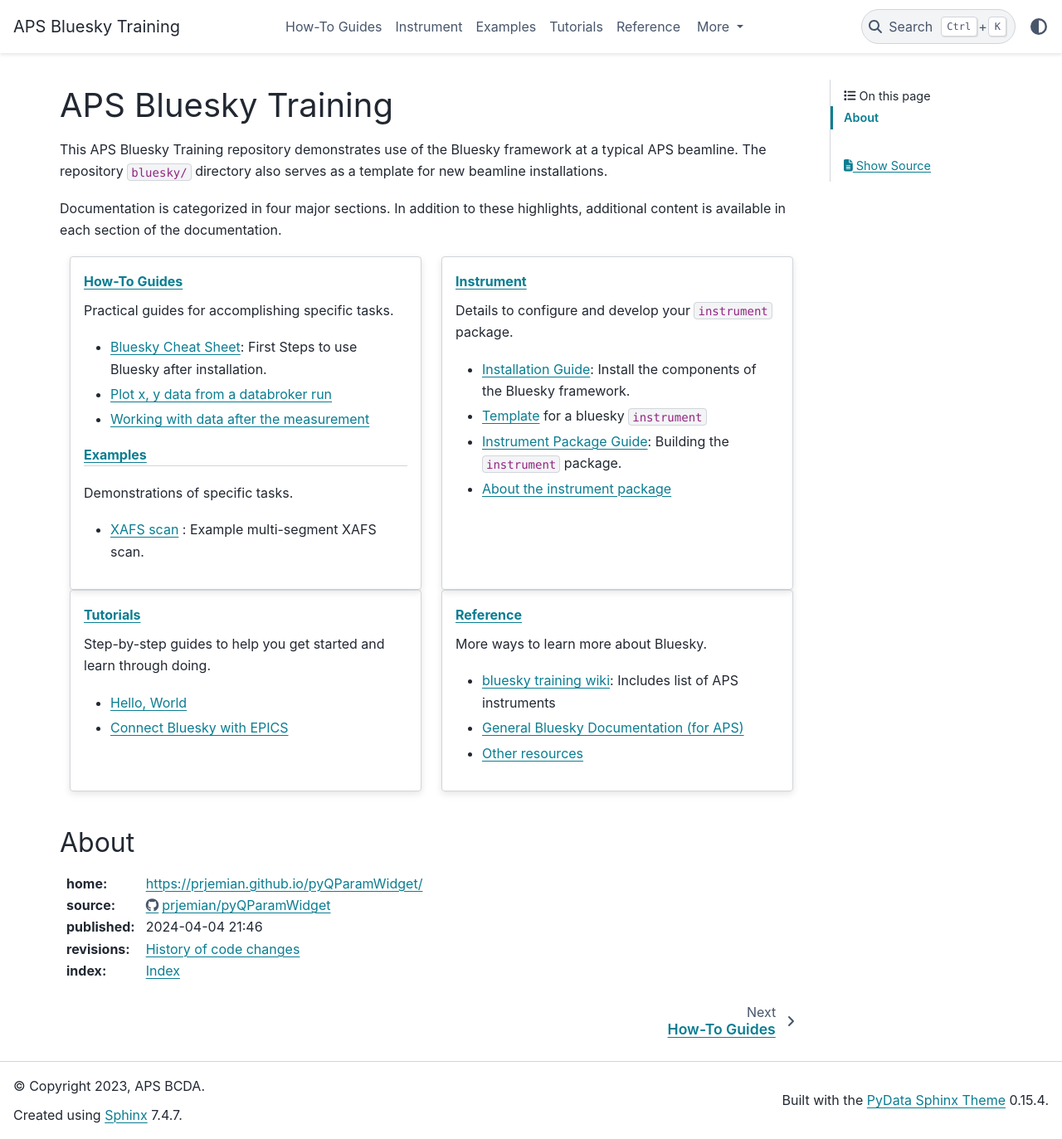
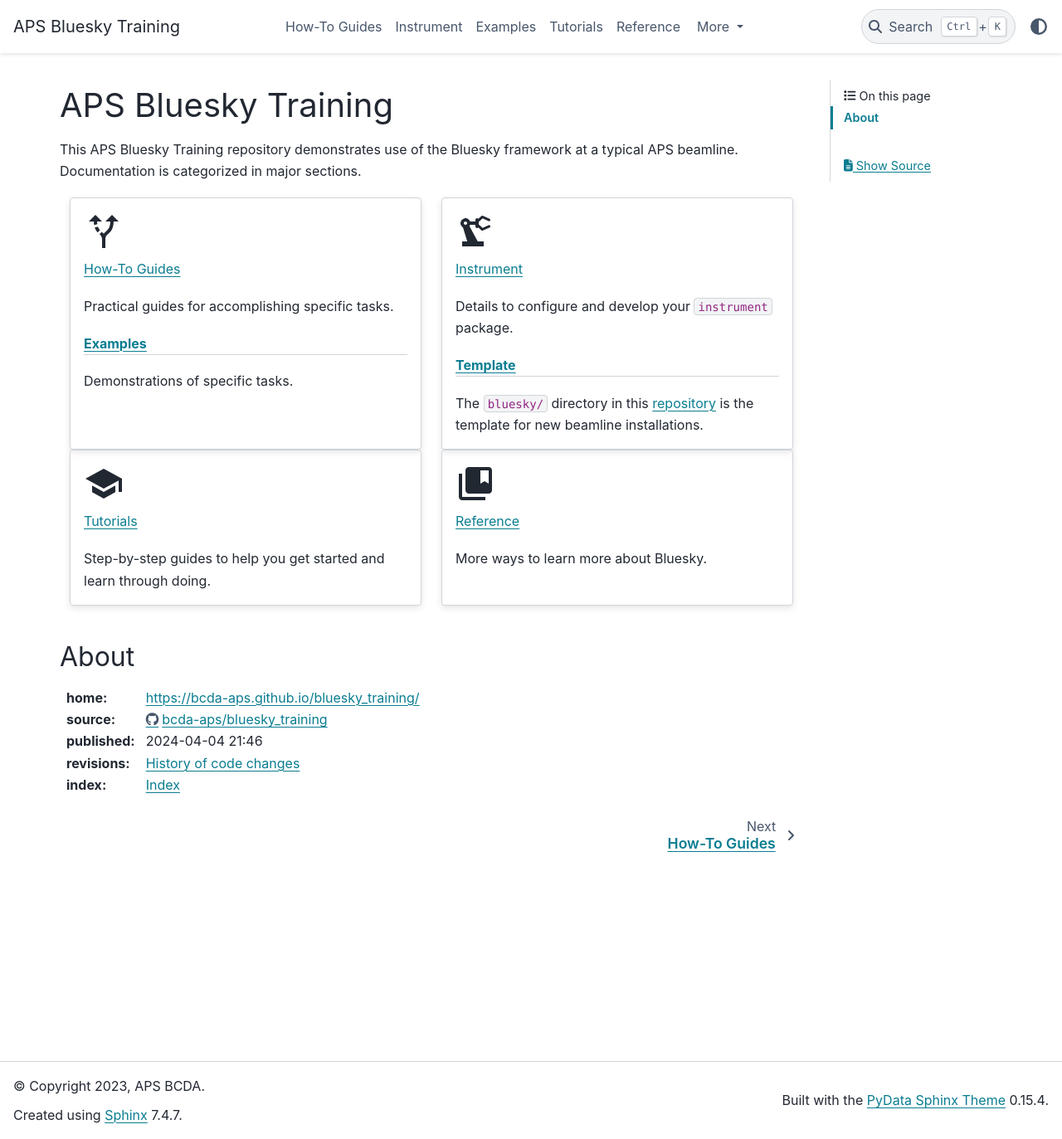
Before and after one commit to BCDA-APS/bluesky_training, a Sphinx documentation site: the page built from docs/source/index.rst, in a window 1280 px wide and 1373 px high. Shown: the whole window at 83% size. Built offline with Sphinx 7.4.7 and the PyData theme 0.15.4, drawn with Linux system fonts in a browser that asks for light colours.

Commit message:
DOC lighten further, add icons

```diff
--- a/docs/source/index.rst
+++ b/docs/source/index.rst
@@ -10,58 +10,51 @@
    the `index.rst` file of that folder.
 
 This APS Bluesky Training repository demonstrates use of the Bluesky framework
-at a typical APS beamline.  The repository ``bluesky/`` directory also serves as
-a template for new beamline installations.
+at a typical APS beamline.  Documentation is categorized in major sections.
 
-Documentation is categorized in four major sections. In addition to these
-highlights, additional content is available in each section of the
-documentation.
+.. icons: https://fonts.google.com/icons
 
 .. grid:: 2
 
-    .. grid-item-card:: :ref:`howto`
+    .. grid-item-card:: :material-regular:`alt_route;3em`
+      :link: howto/index
+      :link-type: doc
+
+      :ref:`howto`
 
       Practical guides for accomplishing specific tasks.
-
-      -  `Bluesky Cheat Sheet <howto/bluesky_cheat_sheet.md>`_:
-         First Steps to use Bluesky after installation.
-      -  `Plot x, y data from a databroker run <howto/_plot_x_y_databroker.ipynb>`_
-      -  `Working with data after the measurement <howto/_after_measurement.ipynb>`_
 
       .. rubric:: :ref:`examples`
 
       Demonstrations of specific tasks.
 
-      - `XAFS scan <https://bcda-aps.github.io/bluesky_training/example/_xafs_scan.html>`_ :
-        Example multi-segment XAFS scan.
+    .. grid-item-card::  :material-regular:`precision_manufacturing;3em`
 
-    .. grid-item-card:: :ref:`instrument`
+      :ref:`instrument`
 
       Details to configure and develop your ``instrument`` package.
 
-      -  `Installation Guide <instrument/_install_new_instrument.ipynb>`_:
-         Install the components of the Bluesky framework.
-      -  `Template <https://github.com/BCDA-APS/bluesky_training/tree/main/bluesky/instrument>`_
-         for a bluesky ``instrument``
-      -  `Instrument Package Guide <instrument/guide.md>`__:
-         Building the ``instrument`` package.
-      - `About the instrument package <instrument/describe_instrument.ipynb>`_
+      .. rubric:: `Template <https://github.com/BCDA-APS/bluesky_training/tree/main/bluesky>`_
 
-    .. grid-item-card:: :ref:`tutorials`
+      The ``bluesky/`` directory in this `repository
+      <https://github.com/BCDA-APS/bluesky_training/tree/main/bluesky>`_
+      is the template for new beamline installations.
+
+    .. grid-item-card:: :material-regular:`school;3em`
+      :link: tutor/index
+      :link-type: doc
+
+      :ref:`tutorials`
 
       Step-by-step guides to help you get started and learn through doing.
 
-      - `Hello, World <tutor/hello_world.ipynb>`_
-      - `Connect Bluesky with EPICS <tutor/connect_epics.ipynb>`_
+    .. grid-item-card:: :material-regular:`collections_bookmark;3em`
+      :link: reference/index
+      :link-type: doc
 
-    .. grid-item-card:: :ref:`reference`
+      :ref:`reference`
 
       More ways to learn more about Bluesky.
-
-      -  `bluesky training wiki <https://github.com/BCDA-APS/bluesky_training/wiki>`_:
-         Includes list of APS instruments
-      -  `General Bluesky Documentation (for APS) <https://wiki-ext.aps.anl.gov/blc/index.php?title=Controls_Software_Documentation#Bluesky>`_
-      - `Other resources <reference/_zz_other_resources.rst>`_
 
 .. toctree::
    :maxdepth: 1
@@ -77,8 +70,8 @@
 About
 -----
 
-:home: https://prjemian.github.io/pyQParamWidget/
-:source: https://github.com/prjemian/pyQParamWidget
+:home: https://bcda-aps.github.io/bluesky_training/
+:source: https://github.com/bcda-aps/bluesky_training
 :published: |today|
 :revisions: :ref:`History of code changes <changes>`
 :index: :ref:`genindex`
```
